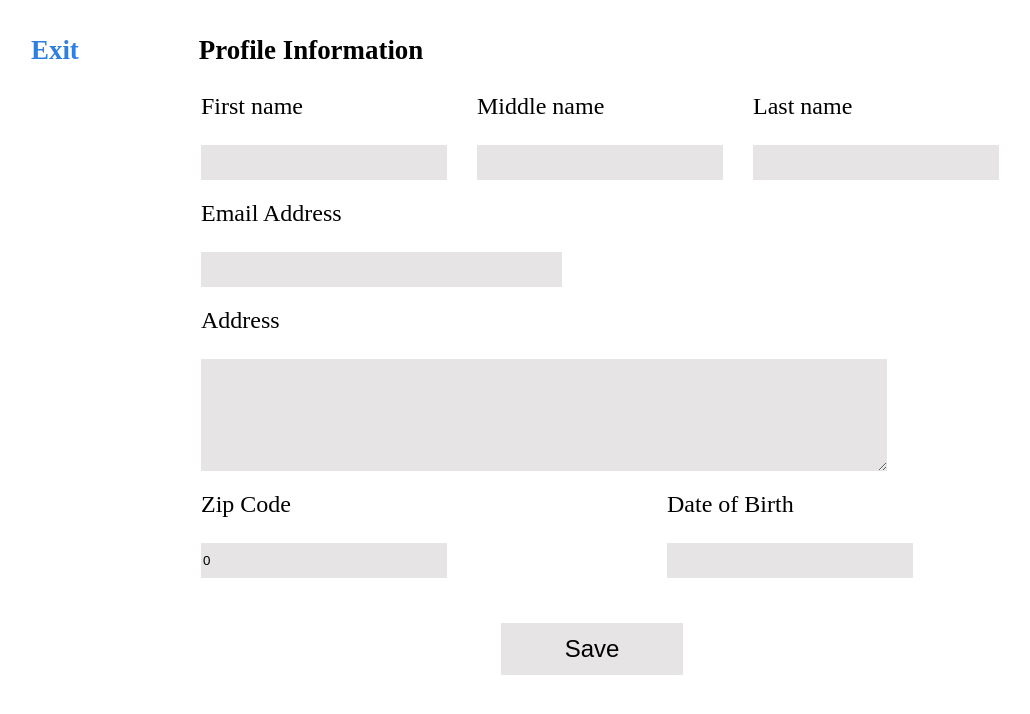
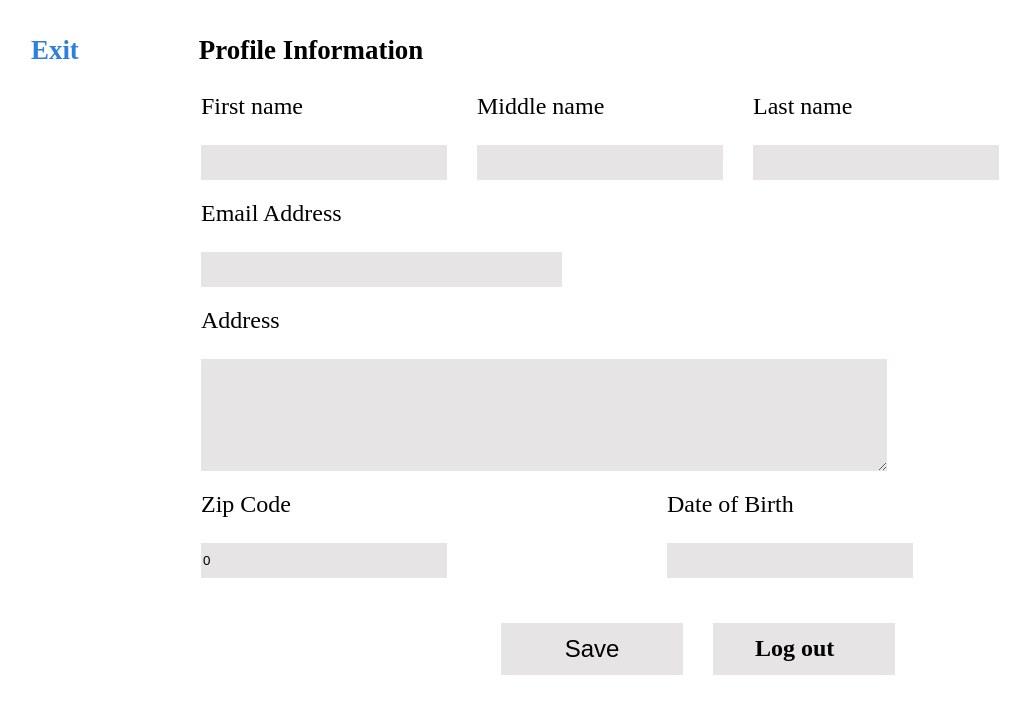
Before and after one commit to SeniorDesign2023/BusinessRegistration, a Next.js app in the folder formfiller/: page /profile in a window 1280 px wide. Shown: the top 714 px of the page, without its empty margins (7-1037 px from the left). Built offline with nearby package versions, Linux system fonts and the light colour scheme.

Commit message:
Added loging out functionality

```diff
--- a/formfiller/app/Organizations/OrganizationList.js
+++ b/formfiller/app/Organizations/OrganizationList.js
@@ -8,7 +8,7 @@ export default function OrganizationList({setSelectedOrg}) {
            <OrganizationIndividual name="Organization 1" setSelectedOrg={() => setSelectedOrg("Organization 1", "Normal")} />
            <OrganizationIndividual name="Organization 2" setSelectedOrg={() => setSelectedOrg("Organization 2", "Admin")} />
            <OrganizationIndividual name="Organization 3" setSelectedOrg={() => setSelectedOrg("Organization 3", "Normal")} />
-           <OrganizationIndividual name="Organization 4" setSelectedOrg={() => setSelectedOrg("Organization 4", "Normal")} />
+           <OrganizationIndividual name="Organization 4" setSelectedOrg={() => setSelectedOrg("Organization 4", "Admin")} />
            <OrganizationIndividual name="Organization 5" setSelectedOrg={() => setSelectedOrg("Organization 5", "Normal")} />
            <OrganizationIndividual name="Organization 6" setSelectedOrg={() => setSelectedOrg("Organization 6", "Normal")} />
 
--- a/formfiller/app/Organizations/SearchOrganization.js
+++ b/formfiller/app/Organizations/SearchOrganization.js
@@ -1,5 +1,6 @@
 import React, { useState } from 'react';
 import OrganizationIndividual from './OrganizationIndividual';
+import "./SearchOrganization.css"
 
 export default function SearchOrganization() {
     const [organization, setOrganization] = useState('');
@@ -22,6 +23,8 @@ export default function SearchOrganization() {
 
             <input type="submit" value="enter" className='submit' />
         </form>
+
+        <div className='create'> <h3 className='create-text'> Create Organization</h3></div>
         </div>
     );
 }
--- a/formfiller/app/ProfilePages/Profilepage.css
+++ b/formfiller/app/ProfilePages/Profilepage.css
@@ -79,3 +79,33 @@ input{
     height: 52px;
     width: 182px;
 }
+
+.submit{
+    margin-left: 500px;
+    font-size: 24px;
+    height: 52px;
+    width: 182px;
+}
+
+.logout{
+    /* font-size: 22px; */
+    background-color:#e6e4e4 ;
+    height: 52px;
+    width: 182px;
+    margin-top: 25px;
+    /* margin-left: 500px; */
+}
+
+.logout-text{
+    margin-top: 12px;
+    margin-left: 42px;
+    font-size: 24px;
+    font-weight: 600;
+
+}
+
+.bottom{
+    display: flex;
+    flex-direction: row;
+    gap: 30px;
+}
--- a/formfiller/app/ProfilePages/Profilepage.js
+++ b/formfiller/app/ProfilePages/Profilepage.js
@@ -24,6 +24,10 @@ export default function Profilepage() {
 
     const navigateToMainPage = () => {
         router.push('/mainpage');
+    };
+
+    const navigateToHomePage = () => {
+        router.push('/home');
     };
 
     return (
@@ -103,7 +107,11 @@ export default function Profilepage() {
             </label>
             </div>
 
+           <div className='bottom'>
             <input type="submit" value="Save" className='submit'/>
+            {/* will design this better */}
+            <div className='logout' onClick={navigateToHomePage}> <h3 className='logout-text'> Log out</h3> </div>
+            </div>
         </form>
         </div>
     );
--- /dev/null
+++ b/formfiller/pages/form.js
@@ -0,0 +1,5 @@
+import JsonFormPage from '../app/FormPages/JsonFormPage';
+
+export default function form() {
+    return <JsonFormPage />;
+}
--- /dev/null
+++ b/formfiller/pages/home.js
@@ -0,0 +1,5 @@
+import HomePage from '../app/BasicPages/HomePage';
+
+export default function Home() {
+    return <HomePage />;
+}
```
Also changed, not shown: formfiller/app/FormPages/JsonFormPage.js (+16 -0 lines), formfiller/app/FormViews/FormIndividual.js (+6 -1 lines), formfiller/app/Organizations/SearchOrganization.css (added, +13 -0 lines).
